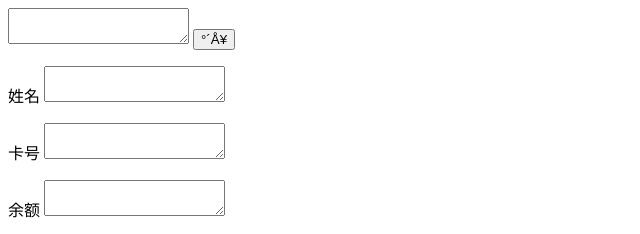
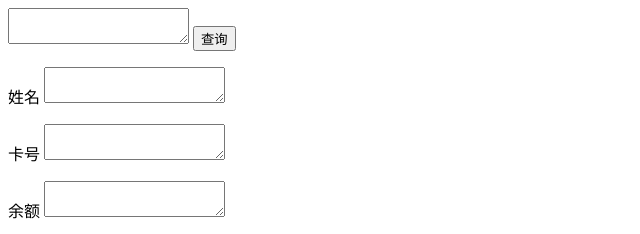
Before and after one commit to mikeliu666/jyjlookup, a plain HTML site: page index.html in a window 1280 px wide. Shown: the top 234 px of the page, 0-640 px from the left. Drawn offline with Linux system fonts and the light colour scheme.

Commit message:
[V1.0] 热更新

```diff
--- a/index.html
+++ b/index.html
@@ -2,7 +2,7 @@
 <body>
 <script src="main.js"></script>
 <textarea id="a"></textarea>
-<button onclick="lookup(document.getElementById('a').innerHTML)">°´Å¥</button>
+<button onclick="lookup(document.getElementById('a').innerHTML)">查询</button>
 <p></p>
 <span>姓名</span>
 <textarea id="rename"></textarea>
```
